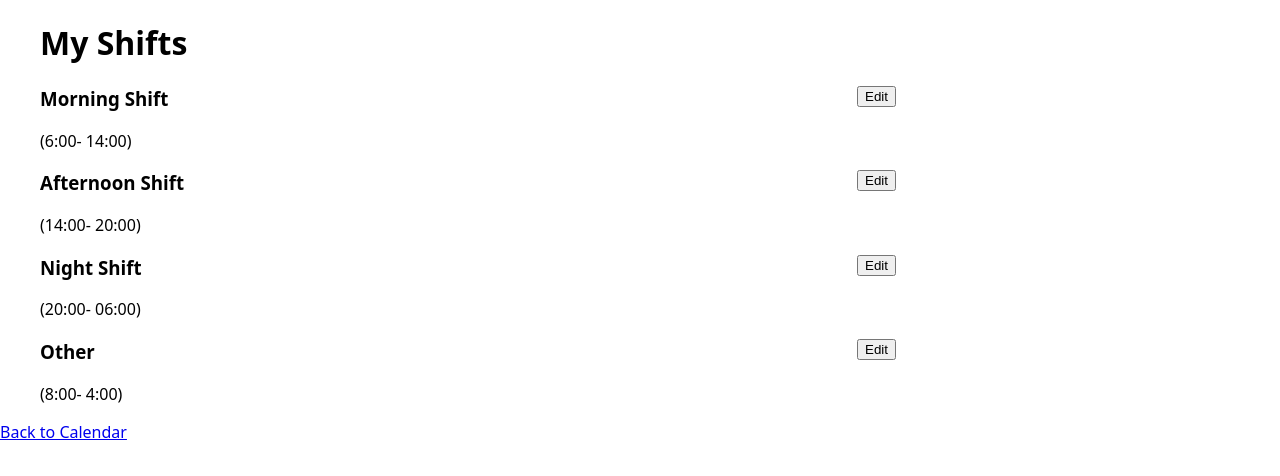
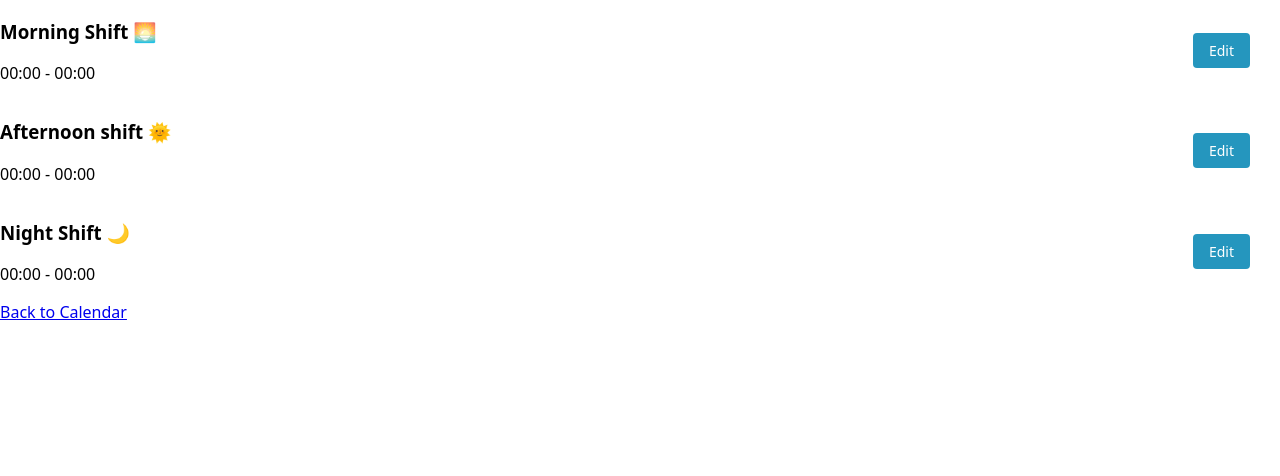
Before and after one commit to Katemuya/Capstone-Project, a Next.js app: page /Shifts in a window 1280 px wide. Shown: the top 476 px of the page. Built offline with nearby package versions, Linux system fonts and the light colour scheme.

Commit message:
create, edit and the editshift edit and refactor the dialog component

```diff
--- a/components/Dialog/index.js
+++ b/components/Dialog/index.js
@@ -1,4 +1,5 @@
 import styled from "styled-components";
+import EditShift from "../EditShift";
 
 const DialogWrapper = styled.div`
   position: absolute;
@@ -14,30 +15,39 @@ const DialogWrapper = styled.div`
 `;
 
 const DialogContent = styled.div`
-  background-color: grey;
-  padding: 0px;
+  display: flex;
+  flex-direction: column;
+  justify-content: center;
+  align-items: center;
+  background-color: #f9f9f9;
+  position: relative;
   border-radius: 10px;
   padding: 30px;
-  display: flex;
-  align-items: start;
   position: relative;
+  margin: 0 auto;
 `;
+
 //Style the close button
 const CloseButton = styled.button`
-  background-color: white;
   border: none;
   position: absolute;
+  color: white;
   right: 0;
   top: 0;
-  margin: 10px;
-  padding: 5px 10px;
-  background-color: white;
+  transform: translateX(-50%);
+  margin: 0px;
+  padding: 5px 5px;
+  background-color: #464242;
   align-self: auto;
   font-weight: bold;
   cursor: pointer;
 `;
 
-export default function ShiftDialog({ onClose }) {
+export default function ShiftDialog({
+  shiftInfo,
+  onClose,
+  updateNewShiftsInfo,
+}) {
   //use the onClose prop to handle the closeButton
   const handleCloseButton = () => {
     onClose();
@@ -48,7 +58,12 @@ export default function ShiftDialog({ onClose }) {
       <DialogWrapper>
         <DialogContent>
           <CloseButton onClick={handleCloseButton}>Close</CloseButton>
-          <p>Very soon you will be able to edit your shift here</p>
+
+          <EditShift
+            currentShiftInfo={shiftInfo}
+            updateNewShiftsInfo={updateNewShiftsInfo}
+            closeDialog={onClose}
+          ></EditShift>
         </DialogContent>
       </DialogWrapper>
     </div>
--- /dev/null
+++ b/components/EditShift/index.js
@@ -0,0 +1,97 @@
+import { useState } from "react";
+import styled from "styled-components";
+
+const StyledForm = styled.form`
+  display: flex;
+  flex-direction: column;
+  align-items: center;
+`;
+
+const Label = styled.label`
+  margin-bottom: 10px;
+`;
+
+const Input = styled.input`
+  padding: 5px;
+  margin-bottom: 10px;
+  border: 1px solid #ccc;
+  border-radius: 3px;
+`;
+
+const SubmitButtonContainer = styled.div`
+  display: flex;
+  justify-content: space-between;
+  gap: 5em;
+`;
+
+const SaveSubmitButton = styled.button`
+  padding: 10px 20px;
+  background-color: #4caf50;
+  color: white;
+  border: none;
+  border-radius: 5px;
+  cursor: pointer;
+`;
+
+export default function EditShift({
+  currentShiftInfo,
+  updateNewShiftsInfo,
+  closeDialog,
+}) {
+  const [shiftInfo, setShiftInfo] = useState({
+    id: currentShiftInfo.id,
+    shiftName: currentShiftInfo.shiftName,
+    start: currentShiftInfo.start,
+    end: currentShiftInfo.end,
+  });
+
+  const handleChange = (event) => {
+    setShiftInfo({ ...shiftInfo, [event.target.name]: event.target.value });
+  };
+
+  const handleSubmit = (event) => {
+    event.preventDefault();
+    updateNewShiftsInfo(shiftInfo);
+    closeDialog();
+
+    setShiftInfo({ name: "", start: "", end: "", id: "" });
+  };
+
+  return (
+    <StyledForm onSubmit={handleSubmit}>
+      <Label>
+        Shift Name:
+        <Input
+          type="text"
+          name="shiftName"
+          value={shiftInfo.shiftName}
+          onChange={handleChange}
+        />
+      </Label>
+
+      <Label>
+        Start:
+        <Input
+          type="time"
+          name="start"
+          placeholder="00:00"
+          value={shiftInfo.start}
+          onChange={handleChange}
+        />
+      </Label>
+      <Label>
+        End:
+        <Input
+          type="time"
+          name="end"
+          placeholder="00:00"
+          value={shiftInfo.end}
+          onChange={handleChange}
+        />
+      </Label>
+      <SubmitButtonContainer>
+        <SaveSubmitButton>Save </SaveSubmitButton>
+      </SubmitButtonContainer>
+    </StyledForm>
+  );
+}
--- /dev/null
+++ b/components/ShiftItem/index.js
@@ -0,0 +1,62 @@
+import styled from "styled-components";
+import { useState } from "react";
+import ShiftDialog from "../Dialog";
+
+const Container = styled.div`
+  display: flex;
+  justify-content: space-between;
+  align-items: center;
+`;
+
+const EditButton = styled.div`
+  position: relative;
+  right: 30px;
+  padding: 8px 16px;
+  background-color: #2596be;
+  color: #ffffff;
+  border: none;
+  border-radius: 4px;
+  font-size: 14px;
+  cursor: pointer;
+
+  /* Hover effect */
+  &:hover {
+    background-color: #145369;
+  }
+`;
+
+const StyledShiftItem = styled.div`
+  position: relative;
+  left: 0;
+`;
+
+export default function ShiftItem({
+  shiftInfo,
+  title,
+  time,
+  updateNewShiftsInfo,
+}) {
+  const [isDialogOpen, setIsDialogOpen] = useState(false);
+
+  const handleToggleEdit = () => {
+    setIsDialogOpen(!isDialogOpen);
+  };
+
+  return (
+    <Container>
+      <StyledShiftItem>
+        <h3>{title}</h3>
+        <p>{time}</p>
+      </StyledShiftItem>
+
+      <EditButton onClick={handleToggleEdit}>Edit</EditButton>
+      {isDialogOpen && (
+        <ShiftDialog
+          shiftInfo={shiftInfo}
+          updateNewShiftsInfo={updateNewShiftsInfo}
+          onClose={() => setIsDialogOpen(false)}
+        />
+      )}
+    </Container>
+  );
+}
--- a/components/ShiftsOverview/index.js
+++ b/components/ShiftsOverview/index.js
@@ -1,43 +1,63 @@
 import styled from "styled-components";
-import ShiftDialog from "../Dialog";
 import Link from "next/link";
 import { useState } from "react";
+import ShiftItem from "../ShiftItem";
 
 const StyledShifts = styled.div`
   left: 30%;
 `;
-const EditButton = styled.button`
-  position: absolute;
-  right: 30%;
-`;
 
-export default function ShiftsOverview() {
+const initialShiftsInfo = [
+  {
+    id: 0,
+    shiftName: "Morning Shift 🌅",
+    start: "00:00",
+    end: "00:00",
+  },
+  {
+    id: 1,
+    shiftName: "Afternoon shift 🌞",
+    start: "00:00",
+    end: "00:00",
+  },
+
+  {
+    id: 3,
+    shiftName: "Night Shift 🌙",
+    start: "00:00",
+    end: "00:00",
+  },
+];
+export default function ShiftsOverview({ shiftFormData }) {
   //Define useState for both the edit and close buttons
-  const [isDialogOpen, setIsDialogOpen] = useState(false);
+  const [shiftsInfo, setShiftsInfo] = useState(initialShiftsInfo);
   //Toggle the edit button
-  const handleToggleEdit = () => {
-    setIsDialogOpen(!isDialogOpen);
+
+  const updateNewShiftsInfo = (updatedShiftInfo) => {
+    console.log(updatedShiftInfo);
+    // console.log(shiftsInfo[0]);
+    setShiftsInfo(
+      shiftsInfo.map((shiftInfo) => {
+        return shiftInfo.id === updatedShiftInfo.id
+          ? updatedShiftInfo
+          : shiftInfo;
+      })
+    );
   };
-  //define the shifts under ShiftItem
-  const ShiftItem = ({ title, time }) => (
-    <div>
-      <EditButton onClick={handleToggleEdit}>Edit</EditButton>
-      {isDialogOpen && <ShiftDialog onClose={() => setIsDialogOpen(false)} />}
-      <div>
-        <h3>{title}</h3>
-        <p>{time}</p>
-      </div>
-    </div>
-  );
+
   return (
     <StyledShifts>
-      <ul>
-        <h1>My Shifts</h1>
-        <ShiftItem title="Morning Shift" time="(6:00- 14:00)" />
-        <ShiftItem title="Afternoon Shift" time="(14:00- 20:00)" />
-        <ShiftItem title="Night Shift" time="(20:00- 06:00)" />
-        <ShiftItem title="Other" time="(8:00- 4:00)" />
-      </ul>
+      {shiftsInfo.map((shiftInfo) => (
+        <div key={shiftInfo.id}>
+          <ShiftItem
+            shiftInfo={shiftInfo}
+            title={shiftInfo.shiftName}
+            time={`${shiftInfo.start} - ${shiftInfo.end}`}
+            updateNewShiftsInfo={updateNewShiftsInfo}
+          ></ShiftItem>
+        </div>
+      ))}
+
       <Link href="./"> Back to Calendar </Link>
     </StyledShifts>
   );
--- a/package.json
+++ b/package.json
@@ -20,7 +20,9 @@
     "react-big-calendar": "^1.8.1",
     "react-date-picker": "^10.2.0",
     "react-dom": "18.2.0",
-    "styled-components": "^5.3.8"
+    "react-hook-form": "^7.45.0",
+    "styled-components": "^5.3.8",
+    "uuid": "^9.0.0"
   },
   "devDependencies": {
     "@svgr/webpack": "^6.5.1",
--- a/pages/Shifts/index.js
+++ b/pages/Shifts/index.js
@@ -1,9 +1,20 @@
 import ShiftsOverview from "../../components/ShiftsOverview";
+import { useState } from "react";
 
 export default function Shifts() {
+  //create an array to store the form data
+  const [shiftFormData, addShiftFormData] = useState([]);
+
+  const addNewShiftInfo = (shiftFormInfo) => {
+    addShiftFormData([...shiftFormData, shiftFormInfo]);
+  };
+
   return (
     <>
-      <ShiftsOverview></ShiftsOverview>
+      <ShiftsOverview
+        addNewShiftInfo={addNewShiftInfo}
+        shiftFormData={shiftFormData}
+      />
     </>
   );
 }
```
Also changed, not shown: 1 other file (tests, documents, lock files or other folders).
